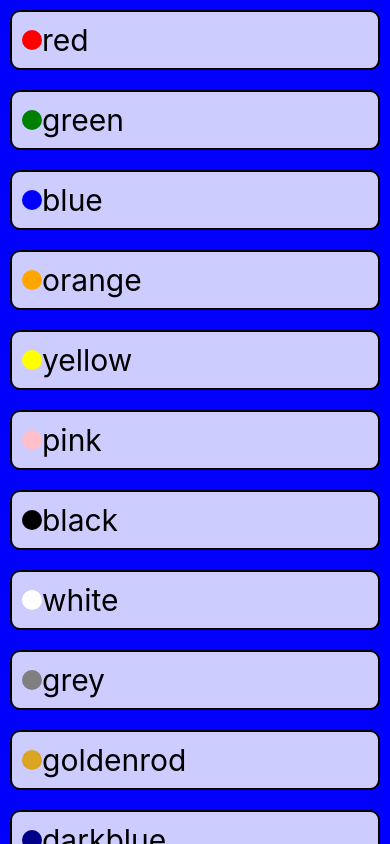
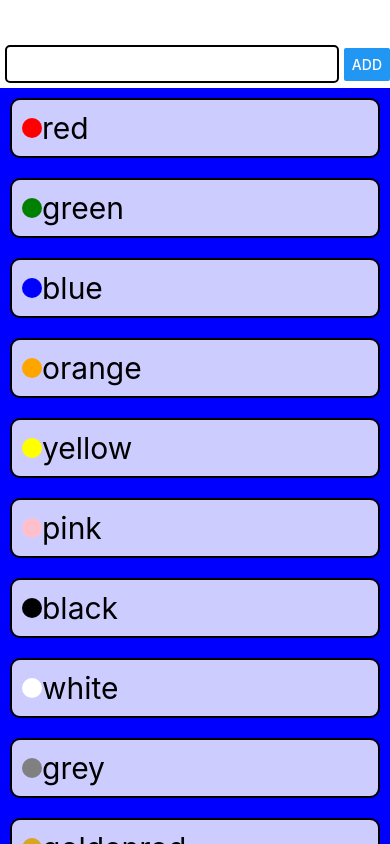
Before and after one commit to gportodev/color-catalog, a React Native app: screen / in a window 390 px wide. Built offline with nearby package versions, Linux system fonts and the light colour scheme.

Commit message:
Create a form

```diff
--- a/App.js
+++ b/App.js
@@ -6,13 +6,16 @@
 } from "react-native";
 
 import ColorButton from './components/ColorButton'
+import ColorForm from './components/ColorForm'
 import defaultColors from './data/defaultColors.json'
 
 export default function App() {
   const [backgroundColor, setBackgroundColor] = useState("blue")
 
   return (
-    <FlatList style={[styles.container, { backgroundColor }]}
+    <>
+      <ColorForm />
+      <FlatList style={[styles.container, { backgroundColor }]}
       data={defaultColors}
       renderItem={({ item }) => {
         return (
@@ -24,6 +27,8 @@
         )
       }}
     />
+    </>
+
 
   );
 }
--- /dev/null
+++ b/components/ColorForm.js
@@ -0,0 +1,27 @@
+import React from 'react'
+import { StyleSheet, View, TextInput, Button } from 'react-native'
+
+export default function ColorForm() {
+  return (
+    <View style={styles.container}>
+      <TextInput style={styles.txtInput} autoCapitalize="none"/>
+      <Button title="add" />
+    </View>
+  )
+}
+
+const styles = StyleSheet.create({
+  container: {
+    marginTop: 40,
+    flexDirection: "row",
+    alignItems: "center"
+  },
+  txtInput: {
+    flex: 1,
+    borderWidth: 2,
+    fontSize: 20,
+    margin: 5,
+    borderRadius: 5,
+    padding: 5
+  }
+})
```
